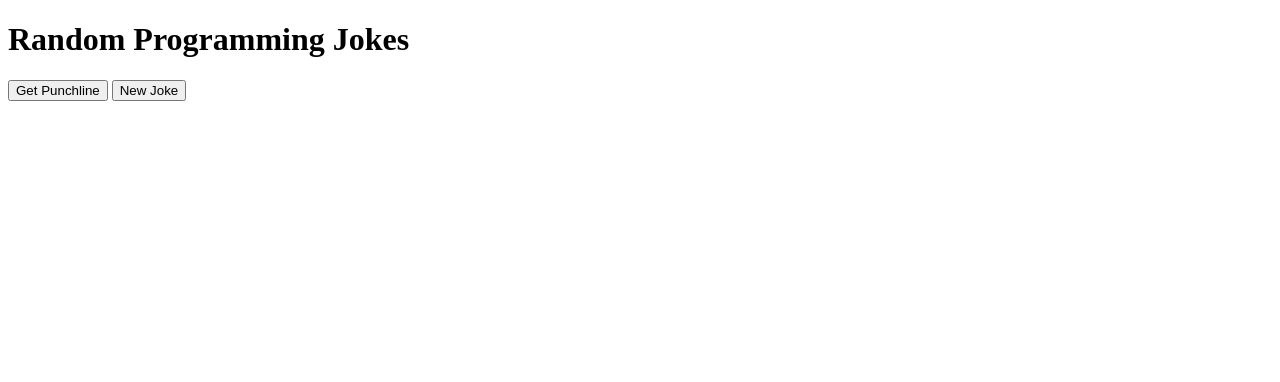
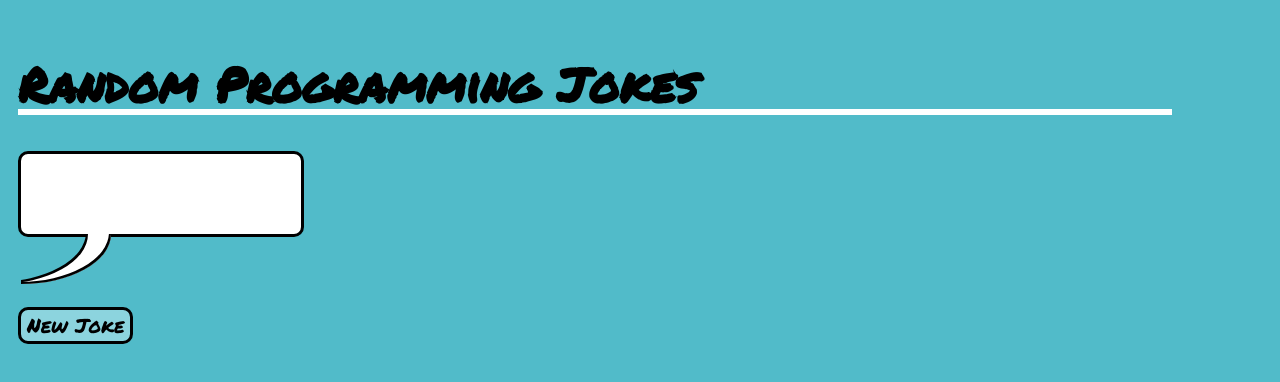
Before and after one commit to KDJ1221/Random-Jokes, a plain HTML site: page index.html in a window 1280 px wide. Drawn offline with Linux system fonts and the light colour scheme.

Commit message:
Adjust css

```diff
--- a/index.css
+++ b/index.css
@@ -1 +1,62 @@
 @import url("https://fonts.googleapis.com/css?family=Permanent+Marker");
+
+body {
+    background: #51bbc9;
+    font-family: "Permanent Marker";
+    font-size: 1.5rem;
+    padding: 10px 100px 10px 10px;
+}
+
+h1 {
+    position: relative;
+}
+
+h1::before {
+    content: '';
+    position: absolute;
+    height: 6px;
+    width: 100%;
+    background: white;
+    bottom: 4px;
+    z-index: -1;
+}
+
+button {
+    margin-bottom: 20px;
+    border: 3px solid black;
+    background: #8cd4de;
+    border-radius: 10px;
+    font-family: inherit;
+    cursor: pointer;
+    font-size: 1.25rem;
+}
+
+.hidden {
+    display: none;
+}
+
+/* .joke {
+    display: flex;
+} */
+
+.bubble {
+    display: inline-block;
+    position: relative;
+    padding: 40px 140px;
+    border-radius: 10px;
+    border: 3px solid black;
+    background:white;
+    margin-bottom: 60px;
+}
+
+.bubble::before {
+    content: '';
+    position: absolute;
+    left: 0;
+    bottom: -50px;
+    height: 50px;
+    width: 90px;
+    border-radius: 0 0 100%;
+    box-shadow: -2px -2px 0 0 #000 inset, -23px 0 0 0 #fff inset,
+      -25px -2px 0 0 #000 inset;
+}
```
